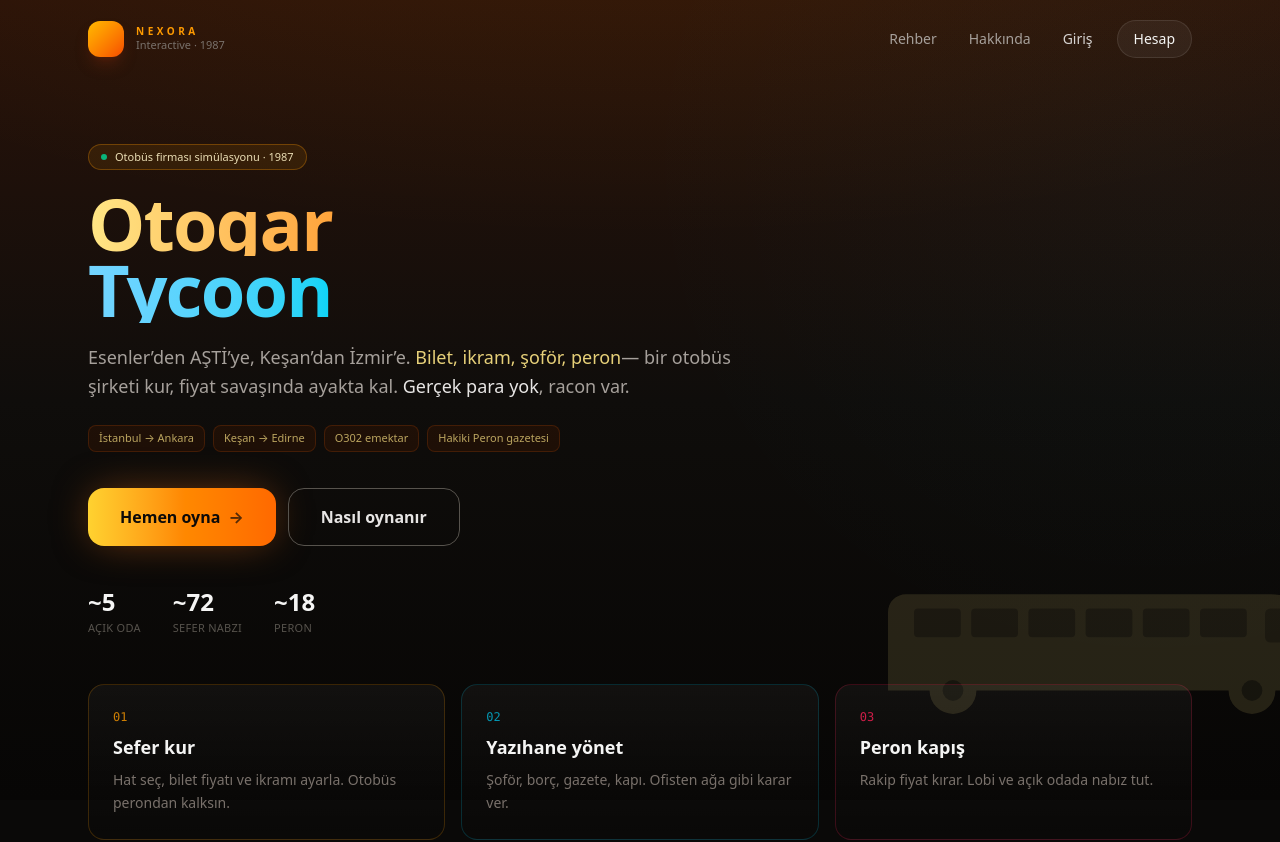
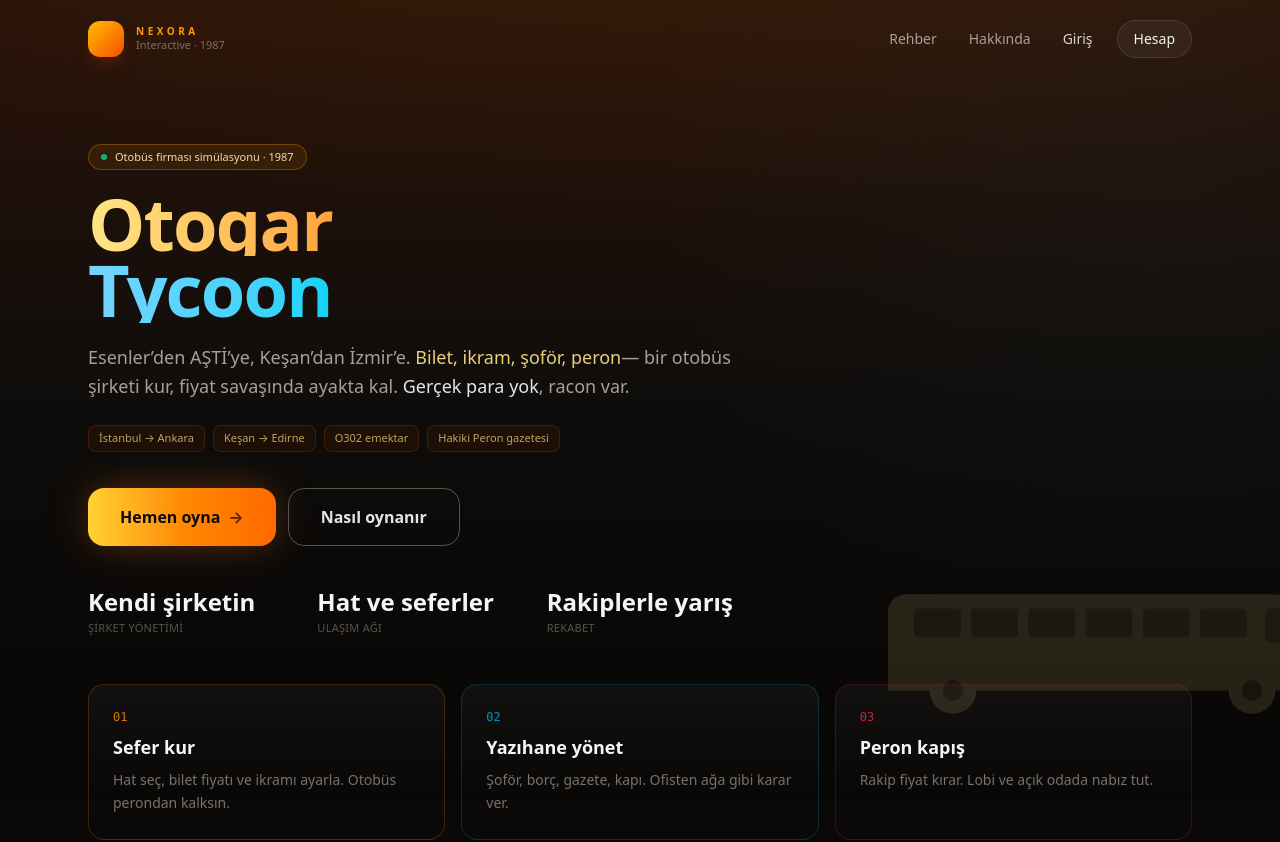
Before and after one commit to Nexora88/otogar-tycoon, a Next.js app: page / in a window 1280 px wide. Shown: the top 842 px of the page. Built offline with nearby package versions, Linux system fonts and the light colour scheme.

Commit message:
fix: remove fabricated landing page live metrics

```diff
--- a/src/app/page.tsx
+++ b/src/app/page.tsx
@@ -6,7 +6,6 @@ import { SplashScreen } from "@/components/SplashScreen";
 
 export default function LandingPage() {
   const [showSplash, setShowSplash] = useState(true);
-  const [live, setLive] = useState({ rooms: 5, trips: 72, online: 18 });
 
   useEffect(() => {
     try {
@@ -17,18 +16,6 @@ export default function LandingPage() {
       /* ignore */
     }
   }, []);
-
-  useEffect(() => {
-    if (showSplash) return;
-    const t = setInterval(() => {
-      setLive({
-        rooms: 3 + Math.floor(Math.random() * 10),
-        trips: 40 + Math.floor(Math.random() * 120),
-        online: 12 + Math.floor(Math.random() * 40),
-      });
-    }, 6000);
-    return () => clearInterval(t);
-  }, [showSplash]);
 
   const onSplashDone = useCallback(() => setShowSplash(false), []);
 
@@ -146,10 +133,10 @@ export default function LandingPage() {
               </Link>
             </div>
 
-            <div className="mt-10 flex flex-wrap gap-8">
-              <Stat label="Açık oda" value={`~${live.rooms}`} />
-              <Stat label="Sefer nabzı" value={`~${live.trips}`} />
-              <Stat label="Peron" value={`~${live.online}`} />
+            <div className="mt-10 grid grid-cols-1 sm:grid-cols-3 gap-4">
+              <Stat label="Şirket yönetimi" value="Kendi şirketin" />
+              <Stat label="Ulaşım ağı" value="Hat ve seferler" />
+              <Stat label="Rekabet" value="Rakiplerle yarış" />
             </div>
           </div>
 
```
